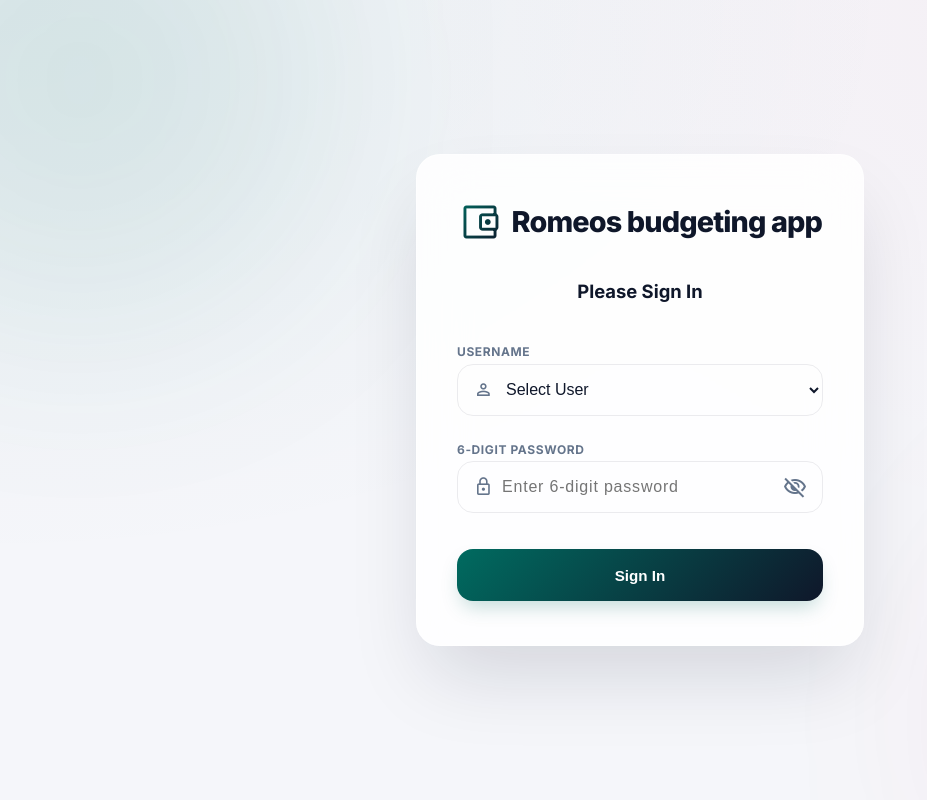
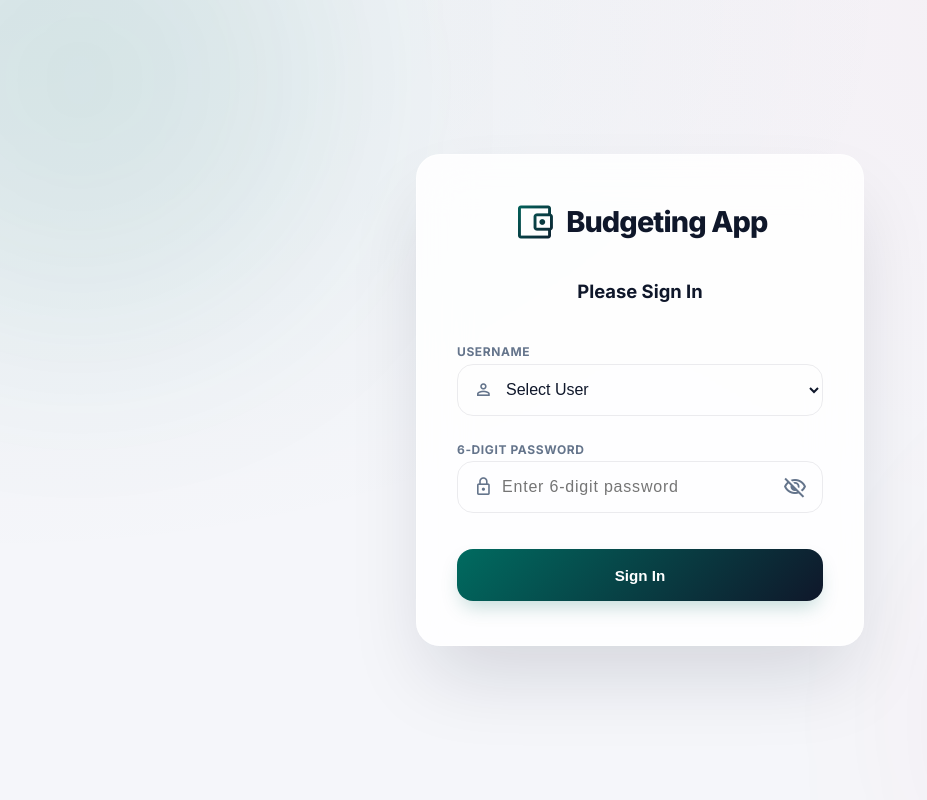
Before and after one commit to Romeo-Bess/budget-planner, a website: page index.html in a window 1280 px wide. Shown: the whole page, without its empty margins (0-927 px from the left). Drawn offline with nearby package versions, Linux system fonts and the light colour scheme.

Commit message:
style: rename brand and title references to 'Budgeting App'

```diff
--- a/index.html
+++ b/index.html
@@ -3,7 +3,7 @@
 <head>
   <meta charset="utf-8"/>
   <meta name="viewport" content="width=device-width, initial-scale=1.0"/>
-  <title>Romeos budgeting app - EveryDollar Inspired Finance Dashboard</title>
+  <title>Budgeting App - EveryDollar Inspired Finance Dashboard</title>
 
   <!-- Font and Icon Imports -->
   <link href="https://fonts.googleapis.com/css2?family=Inter:wght@300;400;500;600;700;800&display=swap" rel="stylesheet"/>
@@ -19,7 +19,7 @@
   <header class="mobile-appbar" id="mobile-header">
     <div class="logo">
       <span class="material-symbols-outlined logo-icon">account_balance_wallet</span>
-      <span>Romeos budgeting app</span>
+      <span>Budgeting App</span>
     </div>
     <div class="appbar-actions">
       <button class="icon-button" id="mobile-trigger-log-tx" aria-label="Log Transaction">
@@ -36,7 +36,7 @@
     <div class="sidebar-brand">
       <div class="logo">
         <span class="material-symbols-outlined logo-icon">account_balance_wallet</span>
-        <span>Romeos budgeting app</span>
+        <span>Budgeting App</span>
       </div>
       <div class="user-profile">
         <div class="avatar-container">
@@ -769,7 +769,7 @@
     <div class="login-card">
       <div class="logo" style="justify-content: center; margin-bottom: 2rem;">
         <span class="material-symbols-outlined logo-icon" style="font-size: 2.75rem;">account_balance_wallet</span>
-        <span style="font-size: 1.8rem; font-weight: 800; letter-spacing: -0.03em;">Romeos budgeting app</span>
+        <span style="font-size: 1.8rem; font-weight: 800; letter-spacing: -0.03em;">Budgeting App</span>
       </div>
       <h2 style="font-size: 1.15rem; font-weight: 700; text-align: center; color: var(--color-brand); margin-bottom: 2rem;">Please Sign In</h2>
 
```
